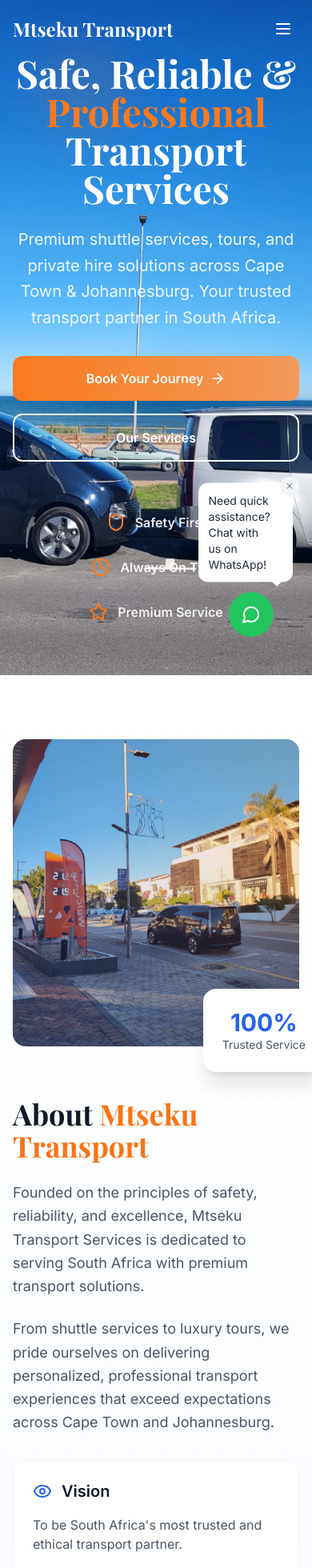
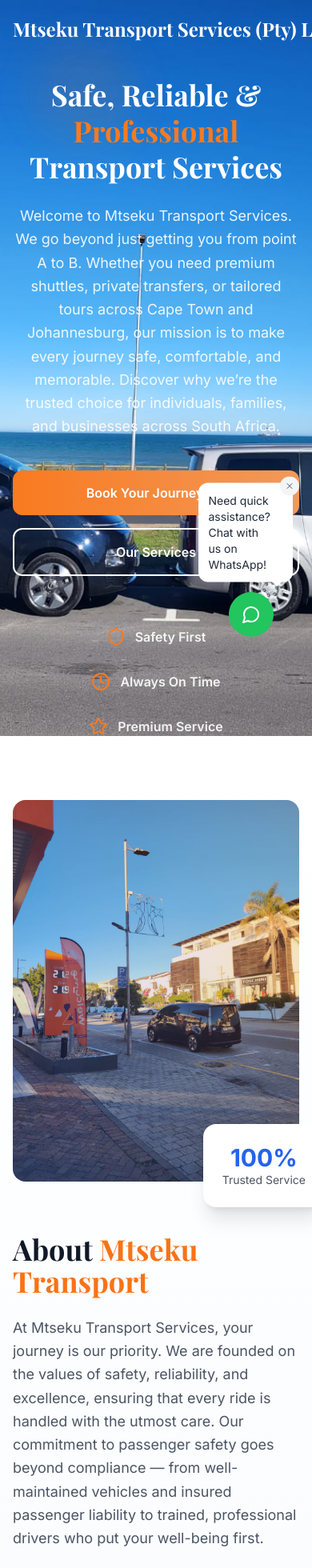
Before and after one commit to Siphiwayinkhosi/Mtseku, a React (Vite) app: page / in a window 390 px wide. Shown: the top 1960 px of the page at 80% size. Built offline with nearby package versions, Linux system fonts and the light colour scheme; the HTML template or start-up script is replaced by a standard one.

Commit message:
Updated project

```diff
--- a/src/components/About.tsx
+++ b/src/components/About.tsx
@@ -116,12 +116,12 @@ const About = () => {
         {/* Main About Content */}
         <div className="grid grid-cols-1 lg:grid-cols-2 gap-16 items-center mb-32">
         {/* Image */}
-          <div ref={imageRef} className="relative">
-            <div className="relative overflow-hidden rounded-2xl shadow-large">
+<div ref={imageRef} className="relative h-full flex items-stretch">
+  <div className="relative overflow-hidden rounded-2xl shadow-large w-full h-full">
     <img
       src={aboutImage}
       alt="Mtseku Transport Office and Team"
-                className="w-full h-96 object-cover"
+      className="w-full h-full object-cover"
     />
     <div className="absolute inset-0 bg-gradient-to-tr from-blue-600/20 to-orange-500/20"></div>
   </div>
@@ -134,6 +134,7 @@ const About = () => {
   </div>
 </div>
 
+
           {/* Content */}
           <div ref={contentRef} className="space-y-8">
             <div>
@@ -141,14 +142,19 @@ const About = () => {
                 About <span className="text-orange-500">Mtseku Transport</span>
               </h2>
               <p className="text-lg text-gray-600 leading-relaxed mb-6">
-                Founded on the principles of safety, reliability, and excellence,
-                Mtseku Transport Services is dedicated to serving South Africa
-                with premium transport solutions.
+              At Mtseku Transport Services, your journey is our priority.
+              We are founded on the values of safety, reliability, and excellence,
+              ensuring that every ride is handled with the utmost care.
+
+Our commitment to passenger safety goes beyond compliance — from well-maintained vehicles and insured passenger liability to trained,
+ professional drivers who put your well-being first.
               </p>
               <p className="text-lg text-gray-600 leading-relaxed">
-                From shuttle services to luxury tours, we pride ourselves on
-                delivering personalized, professional transport experiences that
-                exceed expectations across Cape Town and Johannesburg.
+               We specialize in premium shuttle services, private hire, and luxury tours, offering seamless travel across Cape Town and Johannesburg.
+               Whether you’re heading to the airport, exploring South Africa’s landmarks, or arranging corporate transfers, you can trust us to deliver a safe,
+               comfortable, and professional experience every time.
+
+With Mtseku, you don’t just reach your destination — you arrive with confidence
               </p>
             </div>
 
--- a/src/components/Contact.tsx
+++ b/src/components/Contact.tsx
@@ -72,12 +72,12 @@ const Contact = () => {
       icon: MapPin,
       title: "Visit Our Office",
       details: [
-        "7 Laddier Street, The Rides",
-        "Centurion, Gauteng, 0061",
+        "11 Bottlebrush St, Ferndale",
+        "Randburg, Gauteng, 2194",
         "South Africa",
       ],
       action: "Get Directions",
-      href: "https://maps.google.com/?q=7+Laddier+Street,+The+Rides,+Centurion,+Gauteng,+0061",
+      href: "https://maps.google.com/?q=11+Bottlebrush+St,+Ferndale,+Randburg,+2194,+South+Africa",
     },
     {
       icon: Phone,
--- a/src/components/Hero.tsx
+++ b/src/components/Hero.tsx
@@ -53,7 +53,7 @@ const Hero = () => {
     <section
       id="home"
       ref={heroRef}
-      className="relative min-h-screen flex items-center justify-center overflow-hidden"
+      className="relative min-h-screen flex items-center justify-center overflow-hidden pt-24 sm:pt-32"
       style={{
         backgroundImage: `url(${heroImage})`,
         backgroundSize: 'cover',
@@ -76,7 +76,7 @@ const Hero = () => {
           {/* Main Heading */}
           <h1
             ref={titleRef}
-            className="hero-text text-5xl sm:text-6xl lg:text-7xl mb-6"
+            className="hero-text text-4xl sm:text-6xl lg:text-7xl mb-6 leading-tight"
           >
             Safe, Reliable &amp;<br />
             <span className="text-accent">Professional</span><br />
@@ -86,10 +86,12 @@ const Hero = () => {
           {/* Subtitle */}
           <p
             ref={subtitleRef}
-            className="text-xl sm:text-2xl text-white/90 mb-8 max-w-3xl mx-auto leading-relaxed"
+            className="text-lg sm:text-2xl text-white/90 mb-10 max-w-3xl mx-auto leading-relaxed"
           >
-            Premium shuttle services, tours, and private hire solutions across Cape Town &amp; Johannesburg.
-            Your trusted transport partner in South Africa.
+            Welcome to Mtseku Transport Services.
+            We go beyond just getting you from point A to B. Whether you need premium shuttles, private transfers,
+            or tailored tours across Cape Town and Johannesburg, our mission is to make every journey safe, comfortable, and memorable.
+            Discover why we’re the trusted choice for individuals, families, and businesses across South Africa.
           </p>
 
           {/* CTA Buttons */}
@@ -128,8 +130,6 @@ const Hero = () => {
           </div>
         </div>
       </div>
-
-
     </section>
   );
 };
--- a/src/components/Navbar.tsx
+++ b/src/components/Navbar.tsx
@@ -48,7 +48,7 @@ const Navbar = () => {
                 isScrolled ? "text-primary" : "text-white"
               }`}
             >
-              Mtseku Transport
+              Mtseku Transport Services (Pty) Ltd
             </h1>
           </div>
 
--- a/src/components/Services.tsx
+++ b/src/components/Services.tsx
@@ -66,7 +66,7 @@ const Services = () => {
       title: "Tours & Sightseeing",
       description: "Discover South Africa's beauty with our guided tours. From wine estates to cultural landmarks, we make every journey memorable.",
       image: toursImage,
-      features: ["Wine Tours", "City Tours", "Cultural Experiences", "Custom Itineraries"]
+      features: ["Wine Tours", "Garden Route", "Cultural Experiences", "Custom Itineraries"]
     },
     {
       icon: Car,
@@ -78,9 +78,9 @@ const Services = () => {
     {
       icon: Briefcase,
       title: "Contract Transport",
-      description: "Long-term transport solutions for businesses. Reliable fleet management and dedicated service for your organization.",
+      description: "Reliable, long-term transport solutions for businesses and individuals who need regular, dedicated vehicles. We provide well-maintained cars with professional drivers, tailored to your schedule and requirements.",
       image: contractTransportImage,
-      features: ["Fleet Management", "Dedicated Drivers", "Custom Schedules", "Business Solutions"]
+      features: ["Professional Service", "Dedicated Vehicles & Drivers", "Flexible Schedules", "Customized Solutions"]
     }
   ];
 
```
Lines whose indentation alone changed are shown as unchanged.
